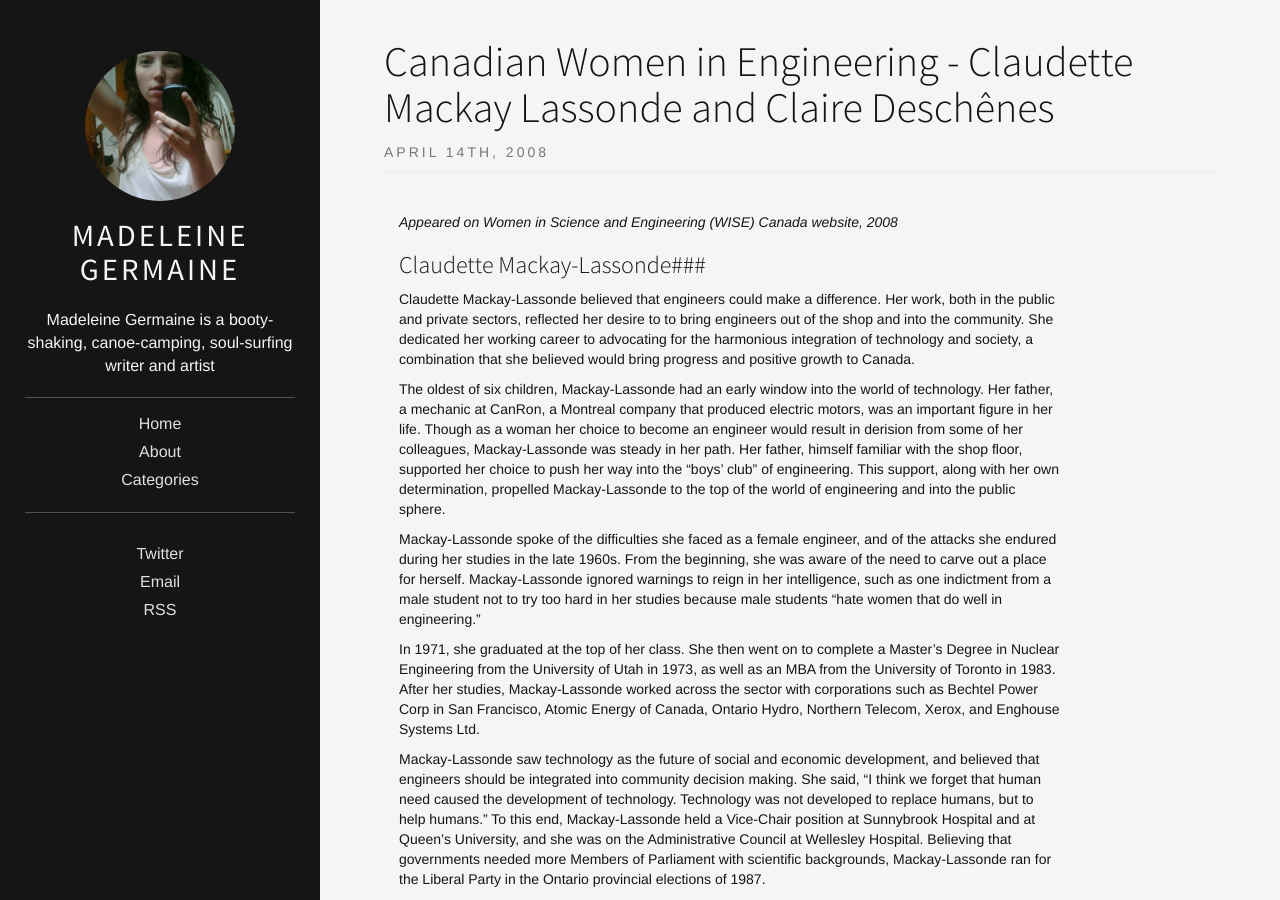
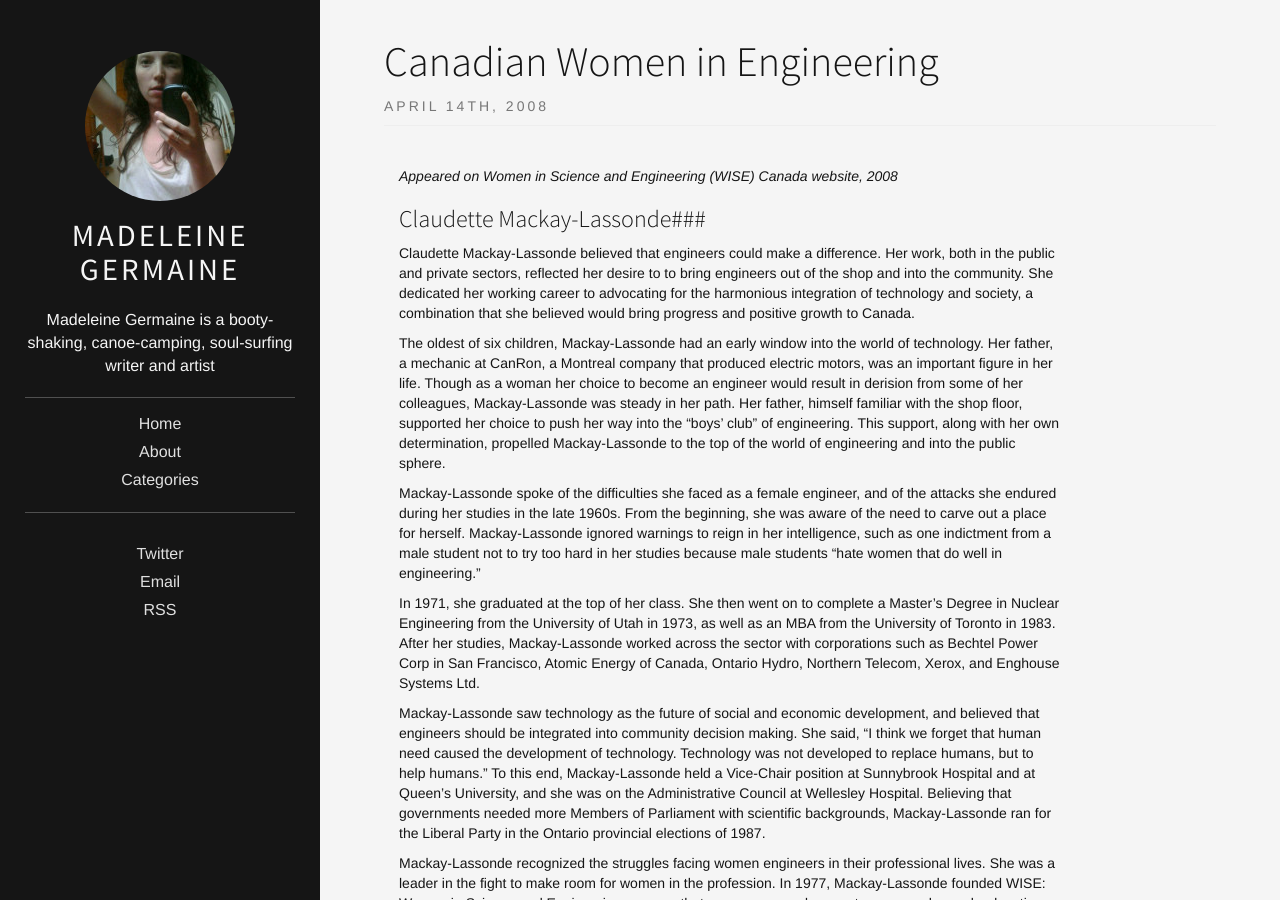
Before and after one commit to madeleinegermaine/madeleinegermaine, a Jekyll site: the page built from _posts/2008-04-14-wise-engineer-biographies.md, in a window 1280 px wide and 900 px high. Built offline with Jekyll 4.4.1, drawn with Linux system fonts in a browser that asks for light colours.

Commit message:
Updated 2008-04-14-wise-engineer-biographies.md

```diff
--- a/_posts/2008-04-14-wise-engineer-biographies.md
+++ b/_posts/2008-04-14-wise-engineer-biographies.md
@@ -1,6 +1,6 @@
 ---
 layout: post
-title: "Canadian Women in Engineering - Claudette Mackay Lassonde and Claire Deschênes"
+title: Canadian Women in Engineering
 categories:
   - article
   - commission
```
